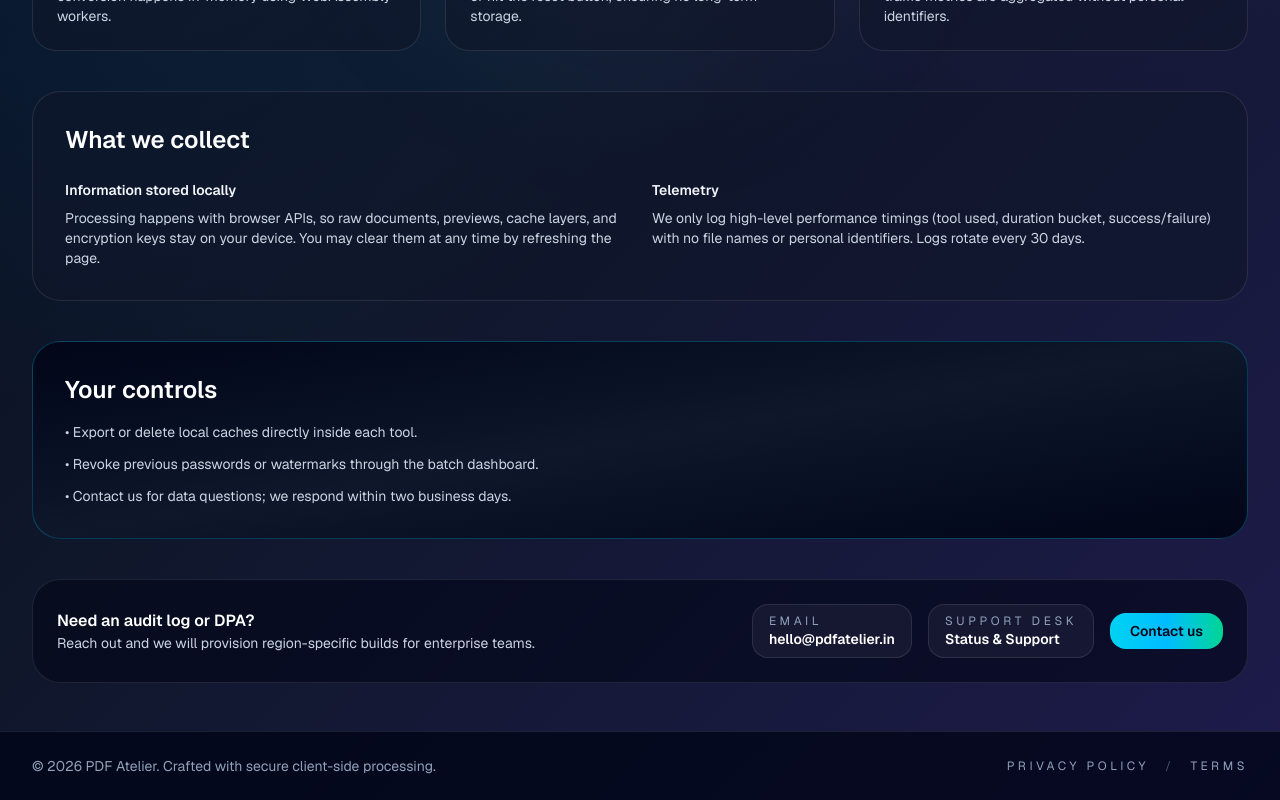
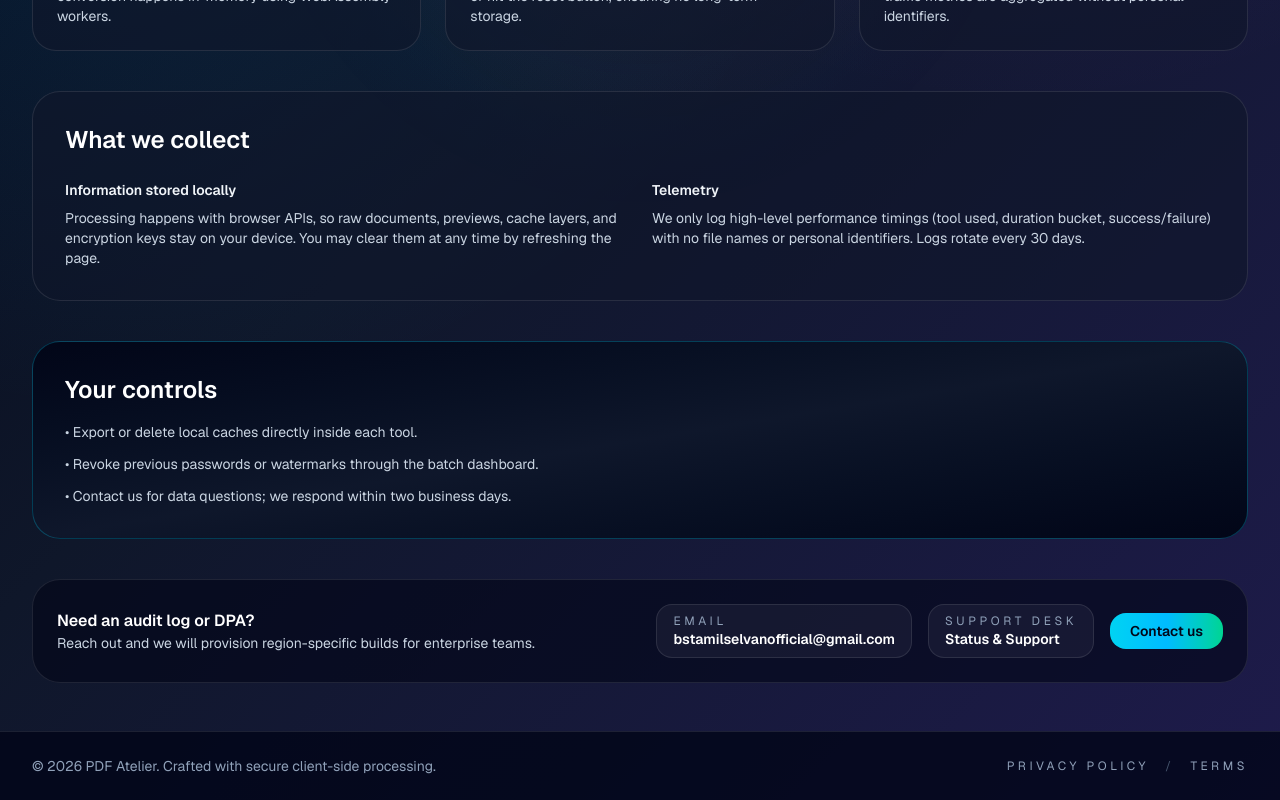
Before and after one commit to Tamil9080/PDF-Atelier, a Next.js app: page /privacy in a window 1280 px wide. Shown: the part 582-1382 px from the top of the page. Built offline with nearby package versions, Linux system fonts and the light colour scheme.

Commit message:
fix: update contact email in privacy page

```diff
--- a/src/app/privacy/page.tsx
+++ b/src/app/privacy/page.tsx
@@ -19,8 +19,8 @@ const dataPractices = [
 const contactPoints = [
   {
     label: "Email",
-    value: "hello@pdfatelier.in",
-    href: "mailto:hello@pdfatelier.in",
+    value: "bstamilselvanofficial@gmail.com",
+    href: "mailto:bstamilselvanofficial@gmail.com",
   },
   {
     label: "Support desk",
```
